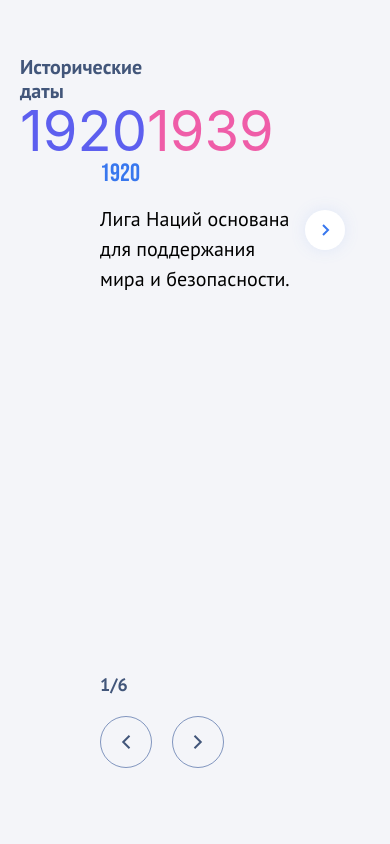
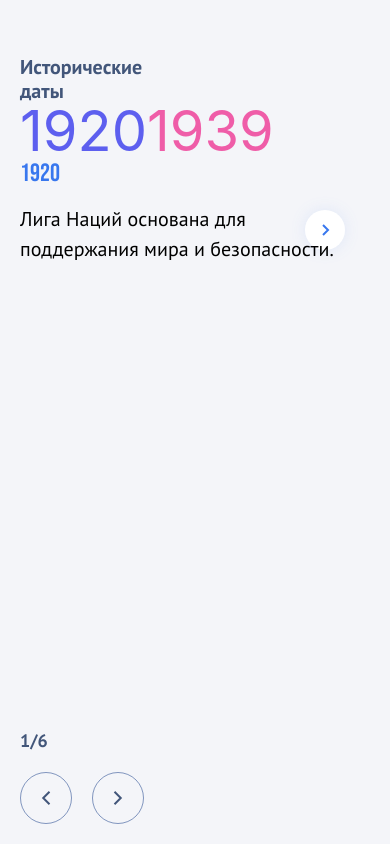
Before and after one commit to DomnitskiyOleg/only-dates, a React (Create React App) app: page / in a window 390 px wide. Built offline with nearby package versions, Linux system fonts and the light colour scheme; a web font is replaced by a local one.

Commit message:
Update styles for PeriodSwitcher and Swiper components

```diff
--- a/src/components/PeriodSwitcher/switcher.module.scss
+++ b/src/components/PeriodSwitcher/switcher.module.scss
@@ -1,12 +1,11 @@
 .container {
   position: relative;
+  flex-direction: column;
+  align-items: start;
   display: flex;
-  pointer-events: none;
-  flex-direction: column;
   margin-top: 36.11vh;
   padding-left: 80px;
-  margin-bottom: 56px;
-  align-items: start;
+  pointer-events: none;
   gap: 20px;
 
   @media (max-height: 1000px) {
@@ -29,6 +28,10 @@
     margin-top: 30dvw;
   }
 
+  @media (max-width: 1010px) {
+    margin-top: 15dvw;
+    padding: 0;
+  }
   .counter {
     font-family: 'PT Sans', sans-serif;
     //  14px in figma 400 weight
--- a/src/components/Swiper/swiper.module.scss
+++ b/src/components/Swiper/swiper.module.scss
@@ -2,6 +2,10 @@
   position: relative;
   padding-left: 80px;
   padding-right: 80px;
+
+  @media (max-width: 1010px) {
+    padding: 0;
+  }
   .description {
     font-size: 20px;
     font-family: 'PT Sans', sans-serif;
```
